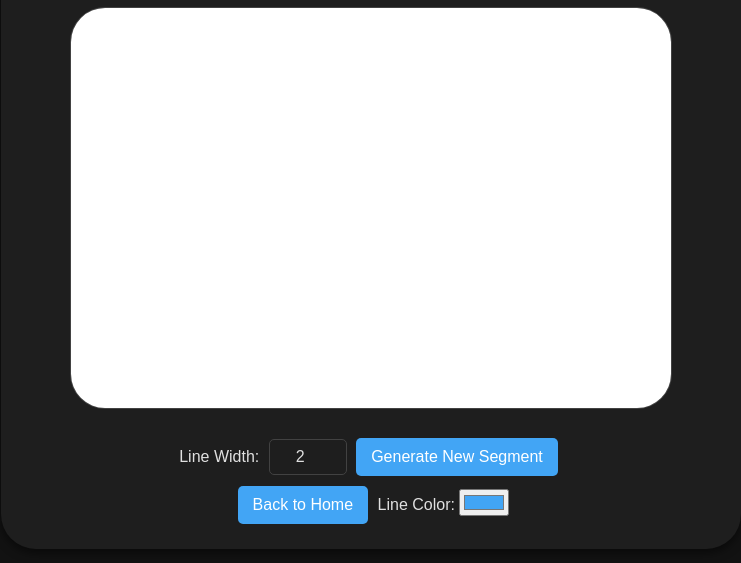
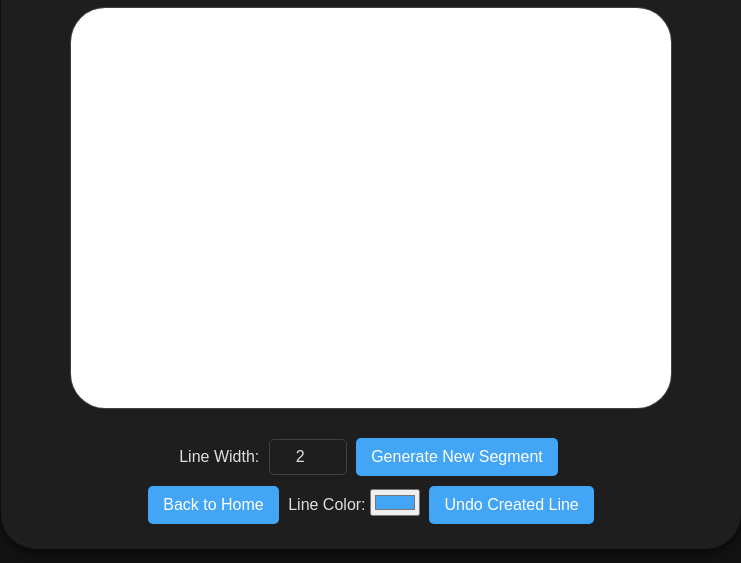
Before and after one commit to Damienb123/WebGL-line-renderer, a plain HTML site: page line-rendering/index.html in a window 1280 px wide. Shown: the part 155-718 px from the top of the page, without its empty margins (269-1010 px from the left). Drawn offline with Linux system fonts and the light colour scheme.

Commit message:
Removing Created Line

```diff
--- a/line-rendering/index.html
+++ b/line-rendering/index.html
@@ -22,6 +22,7 @@
          <button onClick="location.href='IntroPage.html'">Back to Home</button>
         <label for="lineColor"> Line Color:</label>
         <input type="color" id="lineColor" value="#42a5f5">
+        <button id="undoLine"> Undo Created Line</button>
     </div>
 
     <script src="script.js"></script>
```
